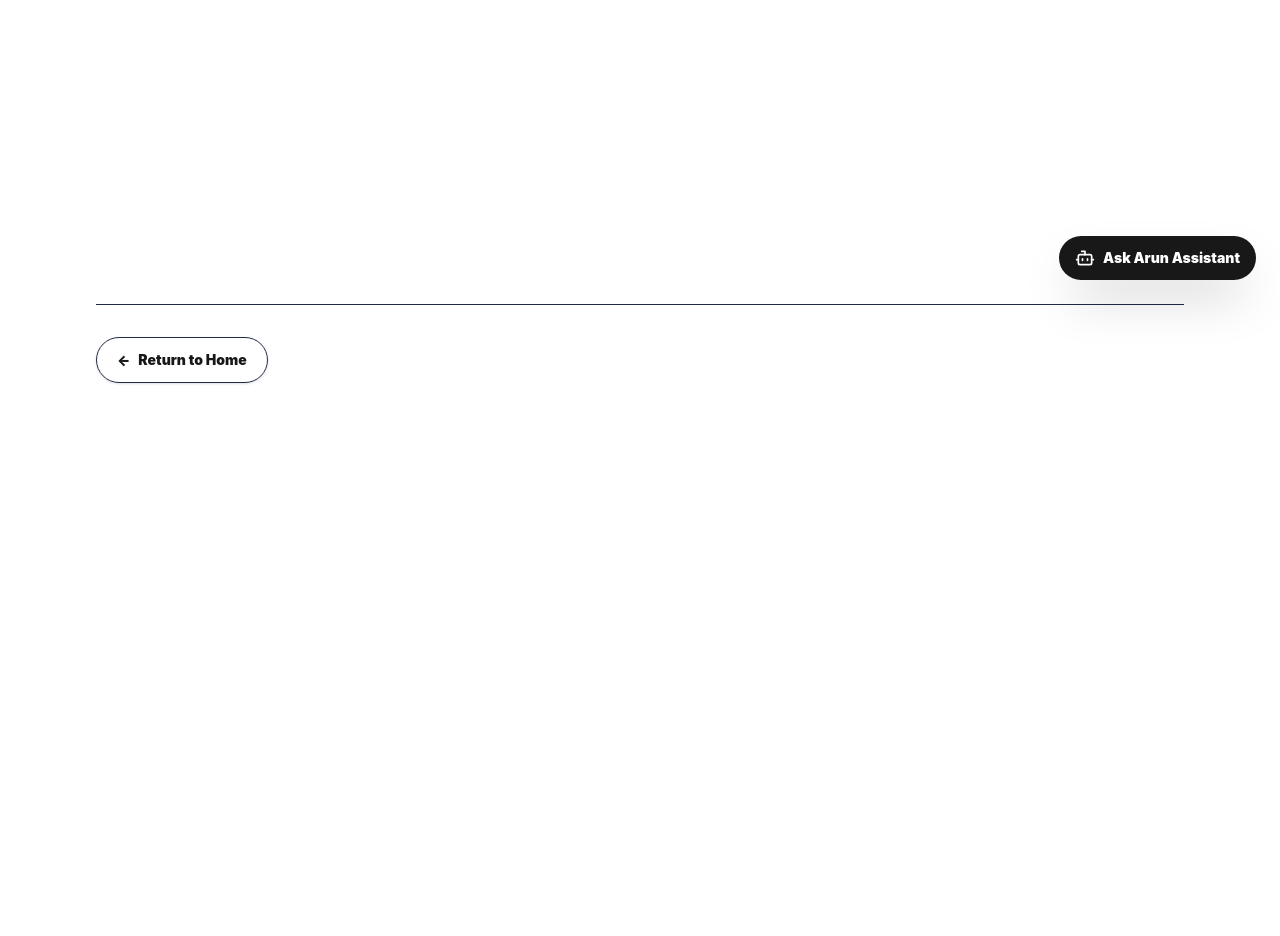
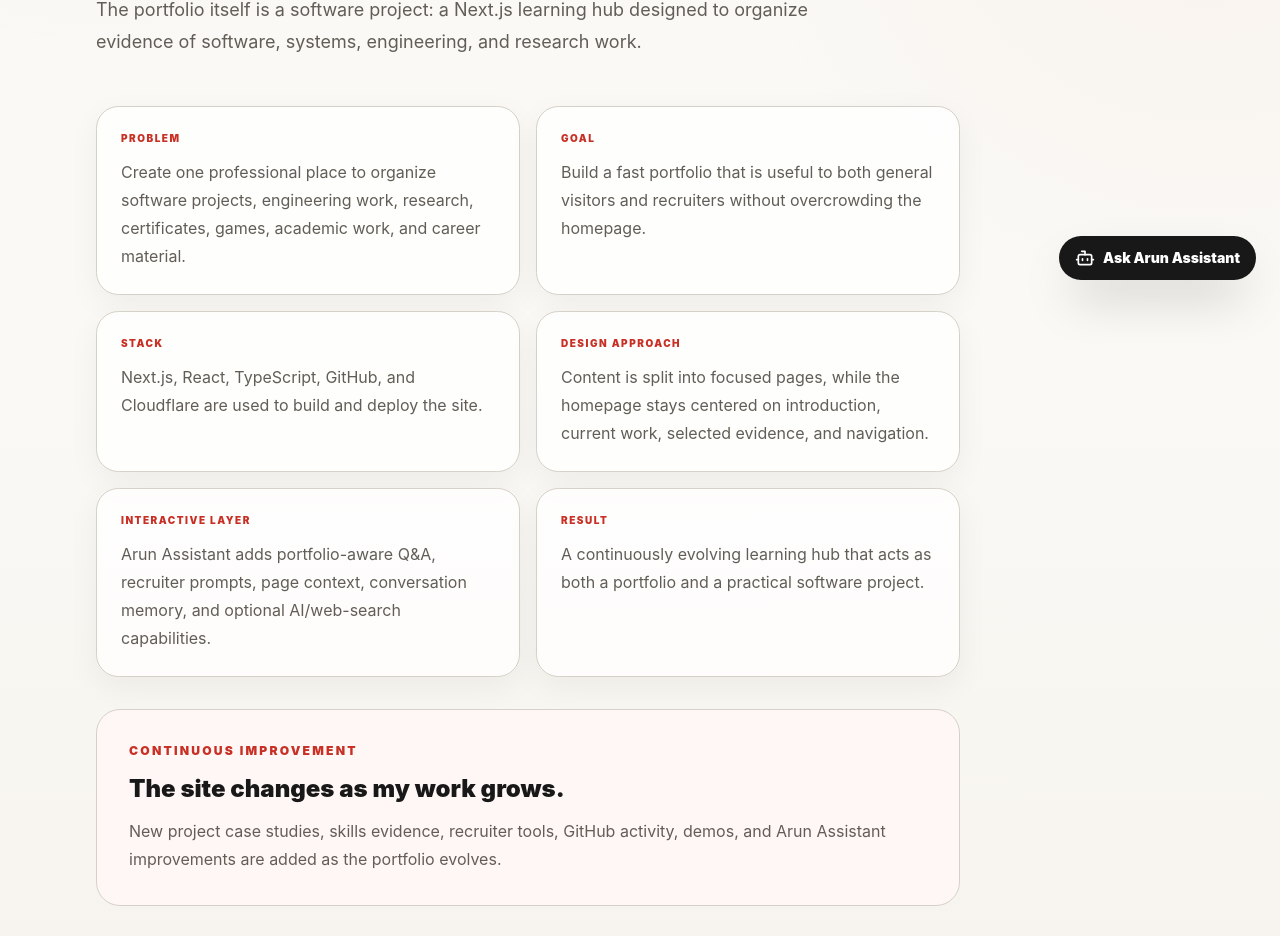
Before and after one commit to arunyadav-214/learning-website, a Next.js app: page /projects/arun-learning-hub in a window 1280 px wide. Before the commit this address had no page. Shown: the part 496-1432 px from the top of the page. Before the commit the page ends 935 px from the top, so only its background shows below. Built offline with nearby package versions, Linux system fonts and the light colour scheme.

Commit message:
Add Arun Learning Hub case study

```diff
--- /dev/null
+++ b/app/projects/arun-learning-hub/page.tsx
@@ -0,0 +1,37 @@
+import PageShell from "../../PageShell";
+
+const sections = [
+  ["Problem", "Create one professional place to organize software projects, engineering work, research, certificates, games, academic work, and career material."],
+  ["Goal", "Build a fast portfolio that is useful to both general visitors and recruiters without overcrowding the homepage."],
+  ["Stack", "Next.js, React, TypeScript, GitHub, and Cloudflare are used to build and deploy the site."],
+  ["Design approach", "Content is split into focused pages, while the homepage stays centered on introduction, current work, selected evidence, and navigation."],
+  ["Interactive layer", "Arun Assistant adds portfolio-aware Q&A, recruiter prompts, page context, conversation memory, and optional AI/web-search capabilities."],
+  ["Result", "A continuously evolving learning hub that acts as both a portfolio and a practical software project."],
+] as const;
+
+export default function ArunLearningHubPage() {
+  return (
+    <PageShell
+      kicker="PROJECT CASE STUDY"
+      title="Arun Learning Hub"
+      intro="The portfolio itself is a software project: a Next.js learning hub designed to organize evidence of software, systems, engineering, and research work."
+    >
+      <div className="grid gap-4 md:grid-cols-2">
+        {sections.map(([title, copy]) => (
+          <article key={title} className="rounded-[1.4rem] border border-black/10 bg-white/80 p-6">
+            <p className="text-[10px] font-black uppercase tracking-[0.15em] text-[#c83025]">{title}</p>
+            <p className="mt-3 leading-7 text-muted-foreground">{copy}</p>
+          </article>
+        ))}
+      </div>
+
+      <section className="mt-8 rounded-[1.5rem] border border-[#c83025]/20 bg-[#fff7f5] p-6 sm:p-8">
+        <p className="section-kicker">CONTINUOUS IMPROVEMENT</p>
+        <h2 className="mt-3 text-2xl font-black">The site changes as my work grows.</h2>
+        <p className="mt-3 max-w-3xl leading-7 text-muted-foreground">
+          New project case studies, skills evidence, recruiter tools, GitHub activity, demos, and Arun Assistant improvements are added as the portfolio evolves.
+        </p>
+      </section>
+    </PageShell>
+  );
+}
```
